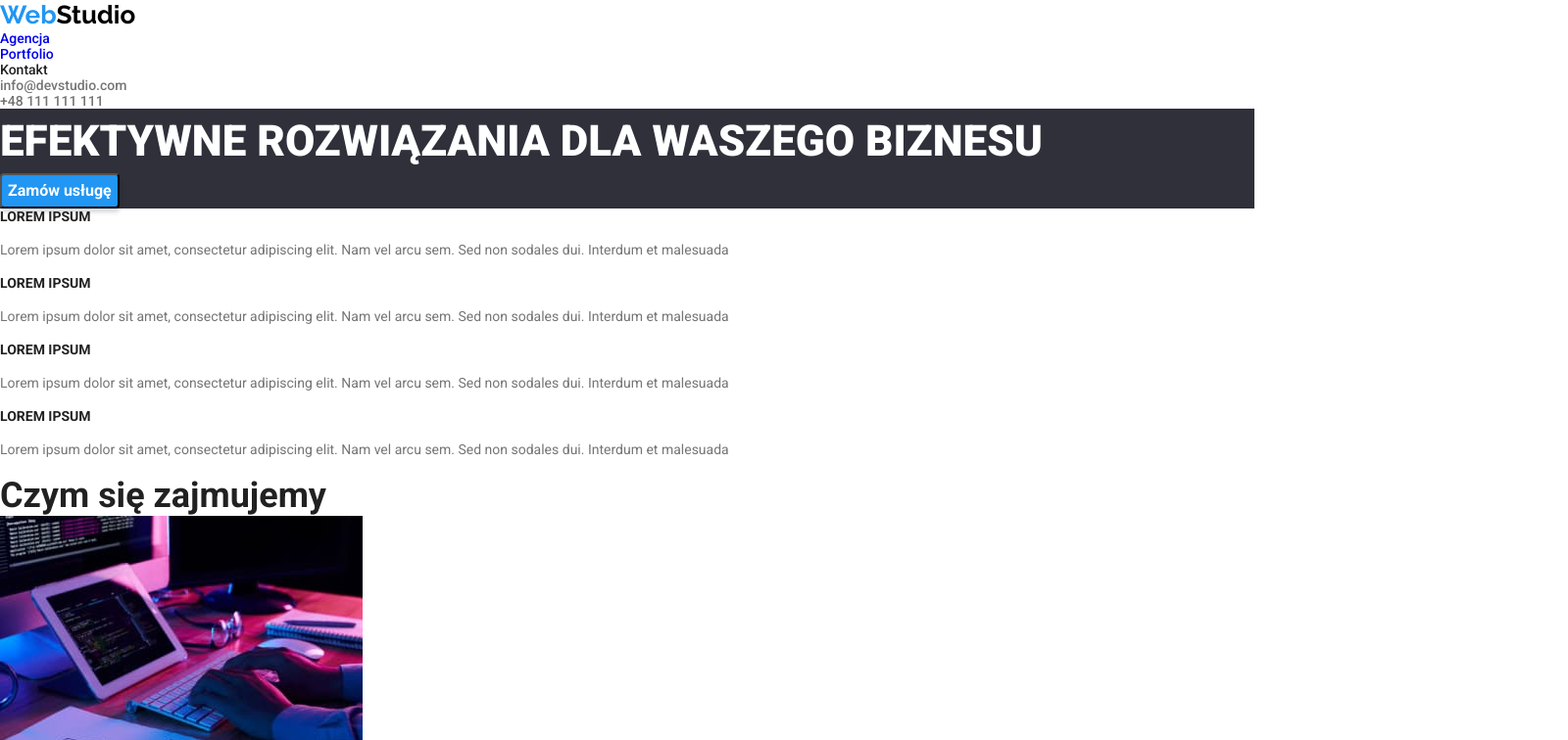
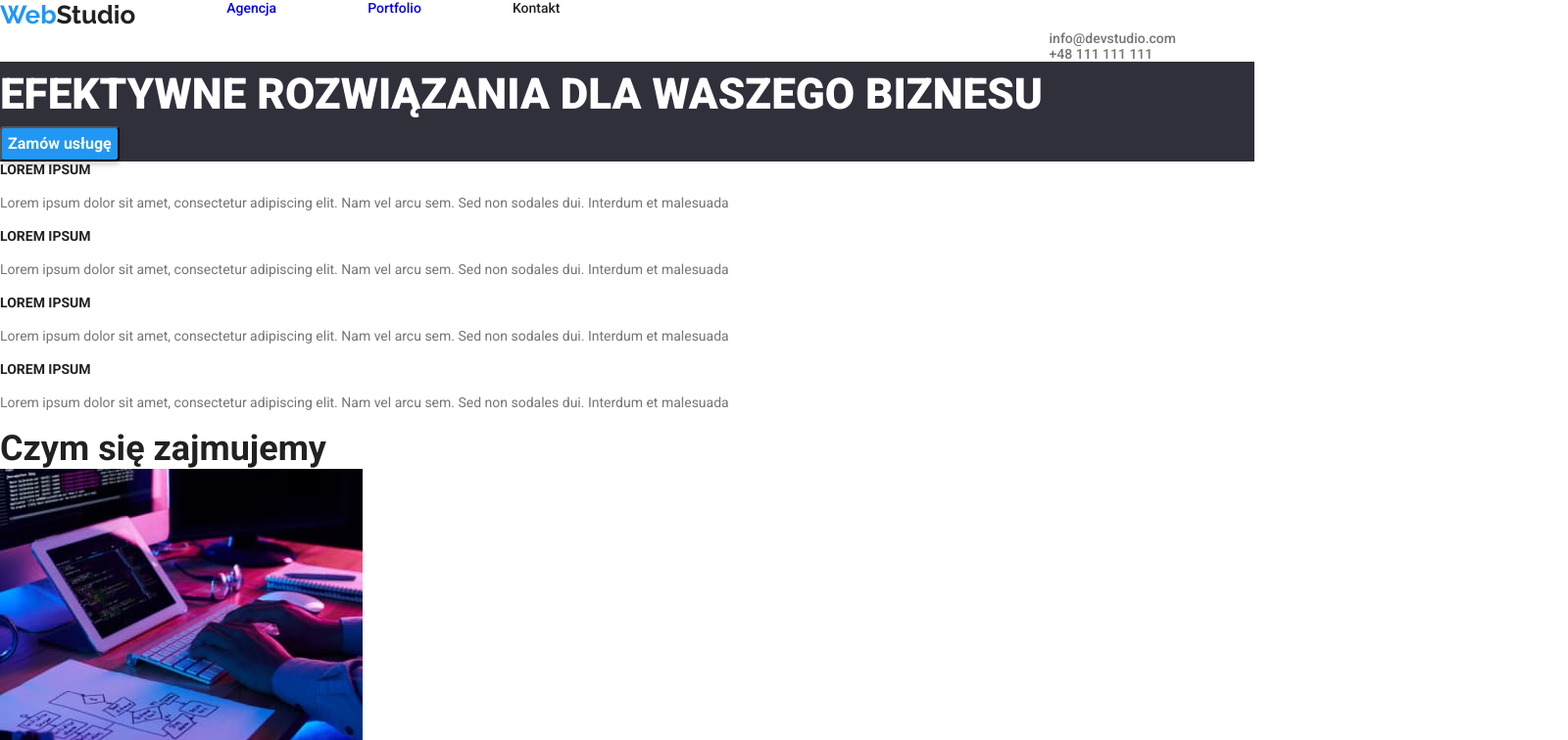
Before and after one commit to PPacuk/goit-markup-hw-03, a plain HTML site: page index.html in a window 1280 px wide. Shown: the top 756 px of the page at 98% size, 1600 px wide, since content can reach past the window. Drawn offline with nearby package versions, Linux system fonts and the light colour scheme.

Commit message:
container

```diff
--- a/css/styles.css
+++ b/css/styles.css
@@ -4,7 +4,6 @@ body {
   font-family: 'Raleway', sans-serif;
   color: #212121;
   font-weight: 400;
-  margin: 0px;
 }
 h1,
 h2,
@@ -43,7 +42,7 @@ img {
   font-size: 26px;
   line-height: 1.19230769;
   text-decoration: none;
-  color: black;
+  color: #212121;
 }
 
 /* main */
@@ -115,9 +114,25 @@ img {
   color: #2196f3;
 }
 
-/* global */
+/* component */
+.menu {
+  display: flex;
+  align-items: center;
+}
+.menuitem:not(:first-child) {
+  margin: 46px;
+}
+.menuitem:first-child {
+  margin-left: 93px;
+}
 .container {
-  width: 1600px;
+  width: 1200px;
+  display: flex;
+}
+.containerrev {
+  width: 1200px;
+  display: flex;
+  justify-content: flex-end;
 }
 .highlight {
   color: #2196f3;
--- a/index.html
+++ b/index.html
@@ -20,12 +20,14 @@
           ><span class="highlight">Web</span>Studio</a
         >
         <nav>
-          <ul>
-            <li><a class="link" href="./index.html">Agencja</a></li>
-            <li><a class="link" href="./portfolio.html"> Portfolio</a></li>
-            <li><a class="link" href="">Kontakt</a></li>
+          <ul class="menu">
+            <li><a class="link menuitem" href="./index.html">Agencja</a></li>
+            <li><a class="link menuitem" href="./portfolio.html"> Portfolio</a></li>
+            <li><a class="link menuitem" href="">Kontakt</a></li>
           </ul>
         </nav>
+      </div>
+      <div class="containerrev">
         <ul>
           <li><a class="adress" href="mailto:info@devstudio.com">info@devstudio.com</a></li>
           <li><a class="adress" href="tel:+48111111111">+48 111 111 111</a></li>
```
